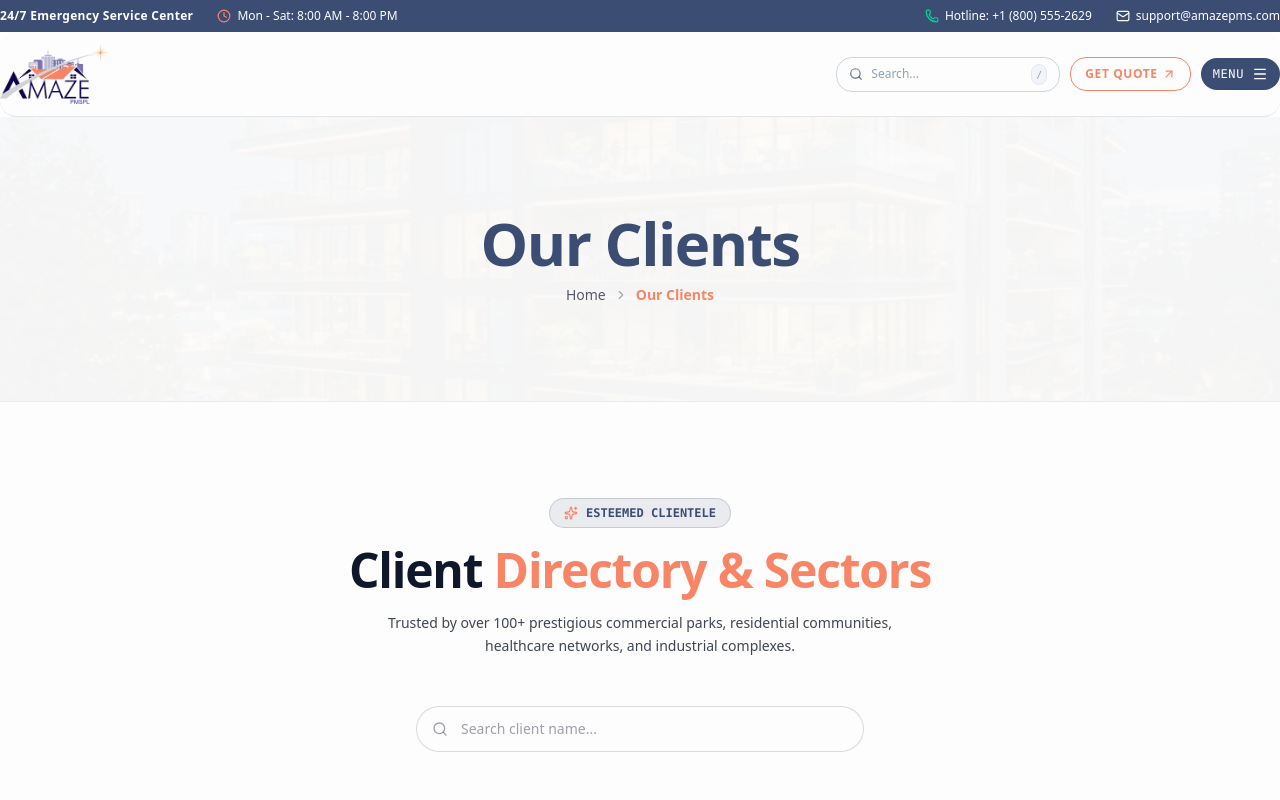
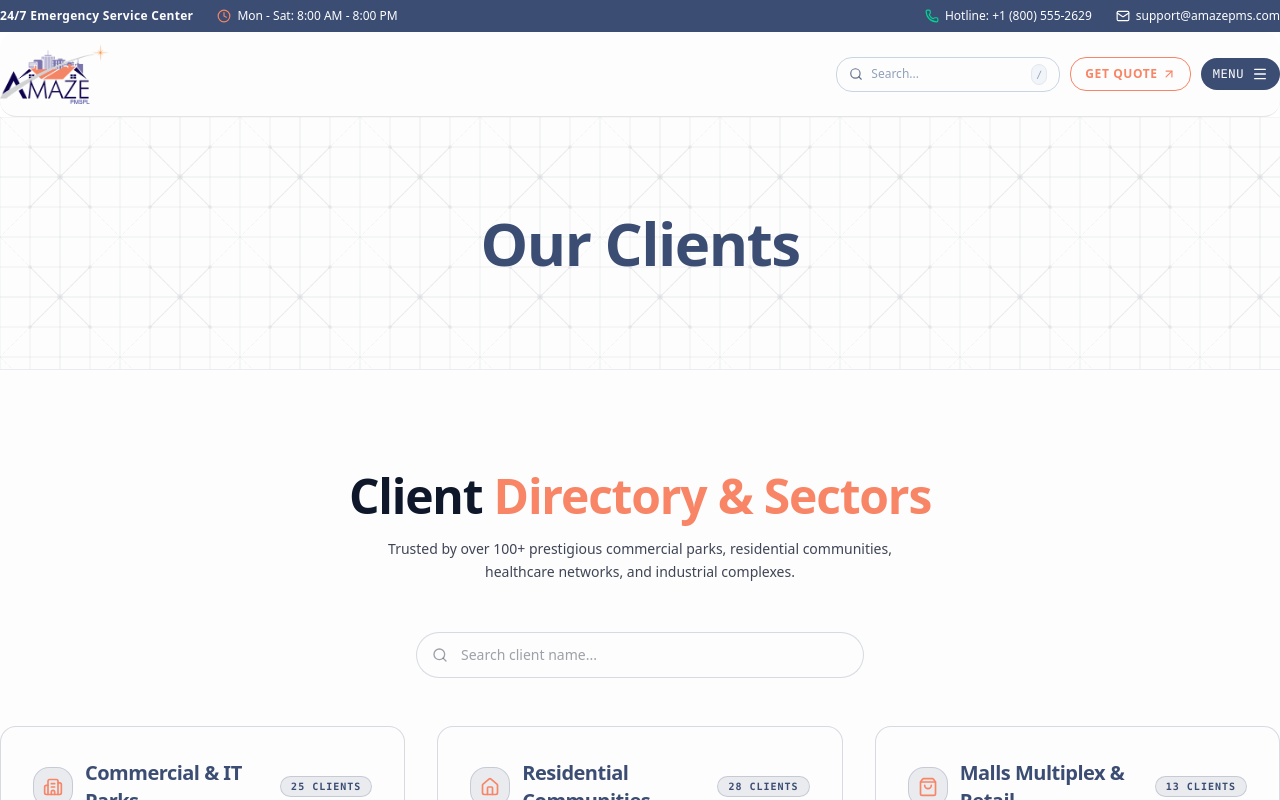
Before and after one commit to MISFOfficial/amazepms.com-redesign, a Next.js app: page /our-clients in a window 1280 px wide. Shown: the top 800 px of the page. Built offline with nearby package versions, Linux system fonts and the light colour scheme.

Commit message:
refactor: update client page layout, replace ClientLogos with Partners component, and refine UI components

```diff
--- a/app/(home)/our-clients/Components/ClientLogos/ClientLogos.tsx
+++ /dev/null
@@ -1,69 +0,0 @@
-"use client";
-
-import React from "react";
-import { Building2 } from "lucide-react";
-
-export function ClientLogos() {
-  return (
-    <section className="relative w-full bg-[var(--white)] py-16 sm:py-20 border-b border-[var(--primary)]/10 text-[var(--black)] text-center">
-      <div className="ratio relative z-10 space-y-8">
-        <h3 className="text-xs sm:text-sm font-mono font-bold text-[var(--secondary)] uppercase tracking-widest">
-          Trusted by 100+ valued partners around India
-        </h3>
-
-        {/* 5 Key Logos Showcase Grid */}
-        <div className="grid grid-cols-2 md:grid-cols-5 gap-6 sm:gap-8 items-center justify-center max-w-5xl mx-auto">
-          {/* Logo 1: L&T Technology Services */}
-          <div className="p-4 primary-rounded bg-[var(--primary)]/5 border border-[var(--primary)]/15 flex flex-col items-center justify-center h-24 hover:border-[var(--secondary)] transition-colors">
-            <span className="text-xs font-black tracking-widest text-[var(--primary)] font-mono">
-              L&T
-            </span>
-            <span className="text-[9px] font-semibold text-[var(--black)]/70">
-              Technology Services
-            </span>
-          </div>
-
-          {/* Logo 2: Hill Country */}
-          <div className="p-4 primary-rounded bg-[var(--primary)]/5 border border-[var(--primary)]/15 flex flex-col items-center justify-center h-24 hover:border-[var(--secondary)] transition-colors">
-            <span className="text-sm font-serif font-bold text-[var(--primary)] tracking-wider">
-              Hill Country
-            </span>
-            <span className="text-[9px] text-[var(--black)]/60">
-              Residences
-            </span>
-          </div>
-
-          {/* Logo 3: Sri Sai Ram Towers */}
-          <div className="p-4 primary-rounded bg-[var(--primary)]/5 border border-[var(--primary)]/15 flex flex-col items-center justify-center h-24 hover:border-[var(--secondary)] transition-colors">
-            <Building2 className="w-5 h-5 text-[var(--secondary)] mb-1" />
-            <span className="text-xs font-bold text-[var(--primary)] tracking-tight">
-              Sri Sai Ram Towers
-            </span>
-          </div>
-
-          {/* Logo 4: Lodha */}
-          <div className="p-4 primary-rounded bg-[var(--primary)]/5 border border-[var(--primary)]/15 flex flex-col items-center justify-center h-24 hover:border-[var(--secondary)] transition-colors">
-            <span className="text-sm font-extrabold text-[var(--primary)] font-sans uppercase tracking-widest">
-              LODHA
-            </span>
-            <span className="text-[8px] text-[var(--black)]/60">
-              Building a Better Life
-            </span>
-          </div>
-
-          {/* Logo 5: Oliva Clinics */}
-          <div className="p-4 primary-rounded bg-[var(--primary)]/5 border border-[var(--primary)]/15 flex flex-col items-center justify-center h-24 hover:border-[var(--secondary)] transition-colors">
-            <span className="text-sm font-bold text-[var(--primary)] tracking-wide">
-              OLIVA
-            </span>
-            <span className="text-[8px] text-[var(--black)]/60">
-              Skin & Hair Clinic
-            </span>
-          </div>
-        </div>
-      </div>
-    </section>
-  );
-}
-
-export default ClientLogos;
--- a/app/(home)/our-clients/Components/ClientsDistribution/ClientsDistribution.tsx
+++ b/app/(home)/our-clients/Components/ClientsDistribution/ClientsDistribution.tsx
@@ -53,13 +53,6 @@ export function ClientsDistribution() {
       <div className="ratio relative z-10 space-y-12">
         {/* Section Header */}
         <div className="text-center max-w-3xl mx-auto space-y-3">
-          <div className="inline-flex items-center gap-2 px-3.5 py-1.5 bg-[var(--primary)]/10 border border-[var(--primary)]/20 text-[var(--primary)] text-xs font-semibold rounded-full ">
-            <Sparkles className="w-3.5 h-3.5 text-[var(--secondary)]" />
-            <span className="font-mono uppercase text-[11px] sm:text-xs">
-              ESTEEMED CLIENTELE
-            </span>
-          </div>
-
           <h2 className="text-3xl sm:text-4xl lg:text-5xl font-bold text-[var(--black)] tracking-tight leading-tight">
             Client{" "}
             <span className="text-[var(--secondary)]">Directory & Sectors</span>
@@ -94,7 +87,7 @@ export function ClientsDistribution() {
         </div>
 
         {/* Sector Share Pie Chart Visual */}
-        <div className="max-w-4xl mx-auto pt-8">
+        <div className="ratio pt-8">
           <SectorPieChart />
         </div>
       </div>
--- a/app/(home)/our-clients/Components/ClientsDistribution/components/SectorPieChart.tsx
+++ b/app/(home)/our-clients/Components/ClientsDistribution/components/SectorPieChart.tsx
@@ -50,7 +50,7 @@ export const SectorPieChart: React.FC = () => {
   ];
 
   return (
-    <div className="bg-[var(--white)] primary-rounded p-6 sm:p-8 border border-[var(--primary)]/20  space-y-6 text-[var(--black)]">
+    <div className="bg-[var(--white)] primary-rounded p-6 sm:p-8 border border-[var(--primary)]/20 space-y-6 text-[var(--black)]">
       {/* Header */}
       <div className="flex items-center gap-3 pb-4 border-b border-[var(--primary)]/15">
         <PieIcon className="w-6 h-6 text-[var(--secondary)]" />
@@ -163,11 +163,13 @@ export const SectorPieChart: React.FC = () => {
         </div>
 
         {/* Legend Grid */}
-        <div className="space-y-2.5 w-full">
+        <div className="grid grid-cols-1 sm:grid-cols-2 gap-3 w-full">
           {sectors.map((sec, idx) => (
             <div
               key={idx}
-              className="flex items-center justify-between p-2.5 primary-rounded bg-[var(--primary)]/5 border border-[var(--primary)]/15"
+              className={`flex items-center justify-between p-2.5 primary-rounded bg-[var(--primary)]/5 border border-[var(--primary)]/15 ${
+                idx === sectors.length - 1 ? "sm:col-span-2" : ""
+              }`}
             >
               <div className="flex items-center gap-2.5">
                 <span
--- a/app/(home)/our-clients/Components/HeroSection/HeroSection.tsx
+++ b/app/(home)/our-clients/Components/HeroSection/HeroSection.tsx
@@ -4,36 +4,18 @@ import React from "react";
 import Image from "next/image";
 import Link from "next/link";
 import { ChevronRight } from "lucide-react";
+import PropertyPattern from "@/app/Global/Patterns/PropertyPattern";
 
 export function HeroSection() {
   return (
     <section className="relative w-full bg-[var(--white)] py-16 sm:py-20 lg:py-24 border-b border-[var(--primary)]/10 overflow-hidden text-center text-[var(--black)]">
-      {/* Background Skyscraper City Image with Light Overlay */}
-      <div className="absolute inset-0 z-0 opacity-10">
-        <Image
-          src="/hero_building.png"
-          alt="Amaze PMS Our Clients Skyscraper"
-          fill
-          className="object-cover"
-          priority
-        />
-        <div className="absolute inset-0 bg-[var(--white)]/70" />
-      </div>
+      <PropertyPattern />
 
       <div className="ratio relative z-10 flex flex-col items-center justify-center space-y-3">
         {/* Page Title */}
         <h1 className="text-3xl sm:text-5xl lg:text-6xl font-bold tracking-tight text-[var(--primary)]">
           Our Clients
         </h1>
-
-        {/* Breadcrumb Navigation: Home > Our Clients */}
-        <nav className="inline-flex items-center gap-2 text-xs sm:text-sm text-[var(--black)]/70 font-medium">
-          <Link href="/" className="hover:text-[var(--secondary)] transition-colors">
-            Home
-          </Link>
-          <ChevronRight className="w-3.5 h-3.5 opacity-50" />
-          <span className="text-[var(--secondary)] font-semibold">Our Clients</span>
-        </nav>
       </div>
     </section>
   );
--- a/app/(home)/our-clients/page.tsx
+++ b/app/(home)/our-clients/page.tsx
@@ -1,8 +1,8 @@
 import React from "react";
 import HeroSection from "./Components/HeroSection/HeroSection";
 import ClientsDistribution from "./Components/ClientsDistribution/ClientsDistribution";
-import ClientLogos from "./Components/ClientLogos/ClientLogos";
 import CallBanner from "../Components/CallBanner/CallBanner";
+import Partners from "../Components/Partners/Partners";
 
 export const metadata = {
   title: "Our Clients | Amaze PMS",
@@ -20,7 +20,7 @@ function page() {
       <ClientsDistribution />
 
       {/* 3. Trusted Client Logos Showcase */}
-      <ClientLogos />
+      <Partners />
 
       {/* 4. Contact Banner CTA */}
       <CallBanner />
```
